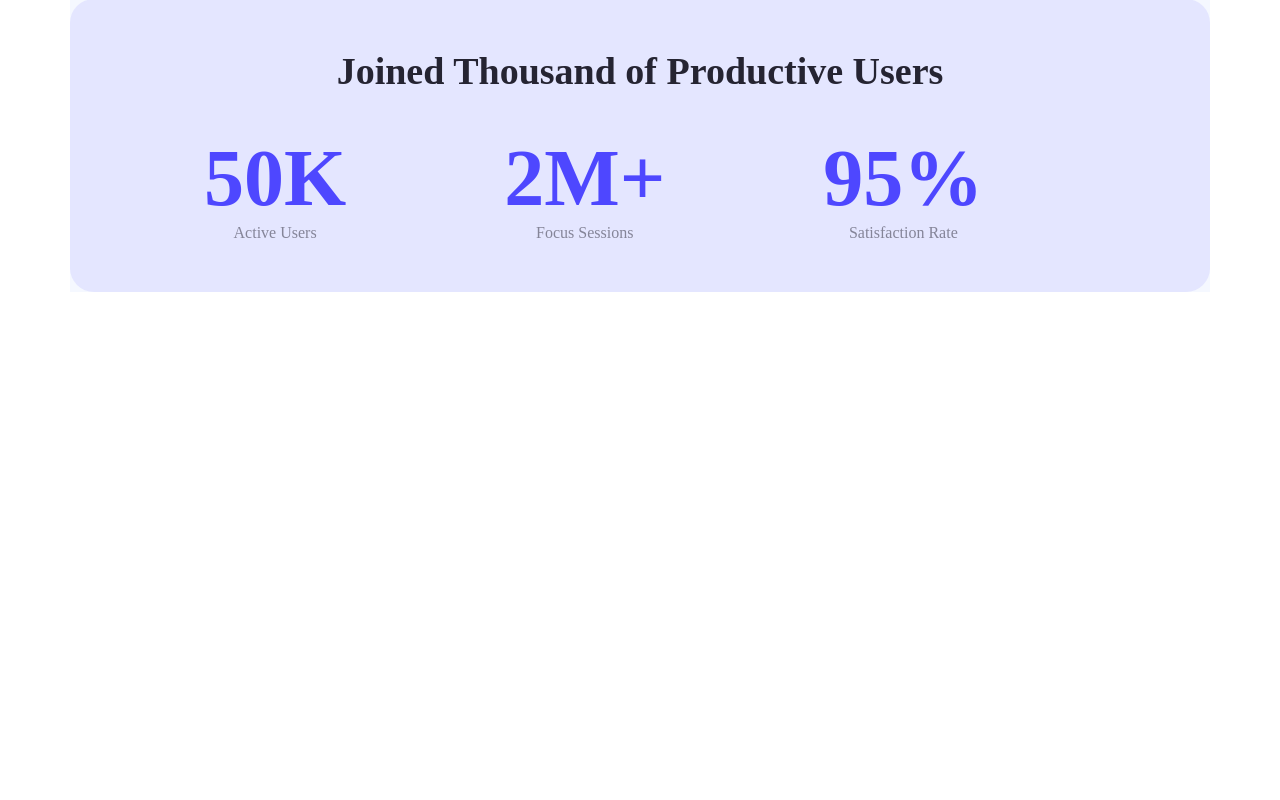
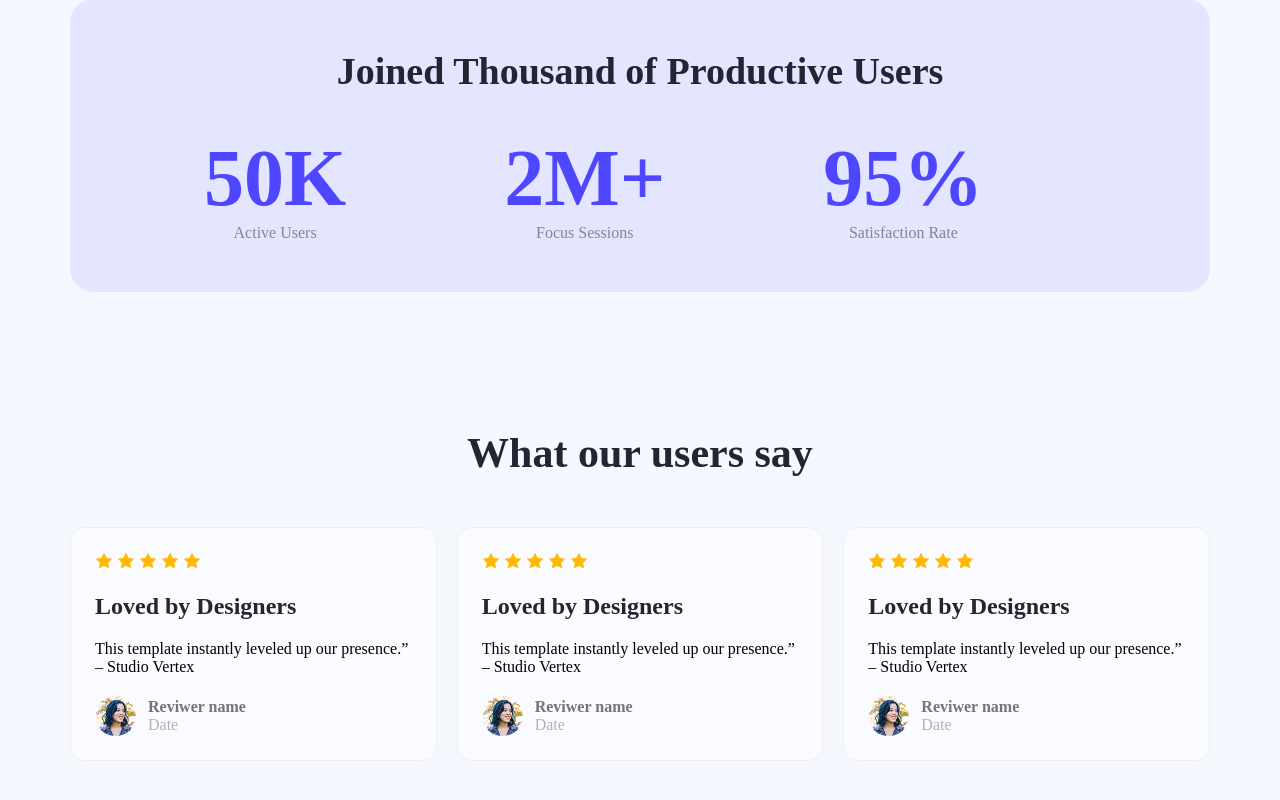
Before and after one commit to rakibhassannayem/a1-webflow-agencies-, a plain HTML site: page index.html in a window 1280 px wide. Shown: the part 1256-2056 px from the top of the page. Before the commit the page ends 1685 px from the top, so only its background shows below. Drawn offline with Linux system fonts and the light colour scheme.

Commit message:
review done

```diff
--- a/index.html
+++ b/index.html
@@ -45,6 +45,65 @@
         </div>
       </div>
     </section>
+    <section class="review">
+      <h2 class="text-primary">What our users say</h2>
+      <div class="cards">
+        <div class="card">
+          <div class="stars">
+            <img src="images/icon-star.png" alt="">
+            <img src="images/icon-star.png" alt="">
+            <img src="images/icon-star.png" alt="">
+            <img src="images/icon-star.png" alt="">
+            <img src="images/icon-star.png" alt="">
+          </div>
+          <h4>Loved by Designers</h4>
+          <p>This template instantly leveled up our presence.” – Studio Vertex</p>
+          <div class="reviwer">
+            <img src="images/avatar.png" alt="">
+            <div class="name-date">
+              <strong>Reviwer name</strong>
+              <p>Date</p>
+            </div>
+          </div>
+        </div>
+        <div class="card">
+          <div class="stars">
+            <img src="images/icon-star.png" alt="">
+            <img src="images/icon-star.png" alt="">
+            <img src="images/icon-star.png" alt="">
+            <img src="images/icon-star.png" alt="">
+            <img src="images/icon-star.png" alt="">
+          </div>
+          <h4>Loved by Designers</h4>
+          <p>This template instantly leveled up our presence.” – Studio Vertex</p>
+          <div class="reviwer">
+            <img src="images/avatar.png" alt="">
+            <div class="name-date">
+              <strong>Reviwer name</strong>
+              <p>Date</p>
+            </div>
+          </div>
+        </div>
+        <div class="card">
+          <div class="stars">
+            <img src="images/icon-star.png" alt="">
+            <img src="images/icon-star.png" alt="">
+            <img src="images/icon-star.png" alt="">
+            <img src="images/icon-star.png" alt="">
+            <img src="images/icon-star.png" alt="">
+          </div>
+          <h4>Loved by Designers</h4>
+          <p>This template instantly leveled up our presence.” – Studio Vertex</p>
+          <div class="reviwer">
+            <img src="images/avatar.png" alt="">
+            <div class="name-date">
+              <strong>Reviwer name</strong>
+              <p>Date</p>
+            </div>
+          </div>
+        </div>
+      </div>
+    </section>
   </main>
   <footer>
 
--- a/style.css
+++ b/style.css
@@ -26,6 +26,9 @@
 *{
   margin: 0;
   padding: 0;
+}
+body{
+  background-color: #F5F8FF;
 }
 /* header */
 header{
@@ -62,20 +65,21 @@ main{
   margin: 0 auto;
   margin-top: 130px;
   margin-bottom: 130px;
-  background-color: #F5F8FF;
 }
 
 /* action */
 .action{
   display: flex;
   align-items: center;
-  justify-content: space-around;
+  justify-content: space-between;
+
   margin-bottom: 116px;
 }
-.left{
+/* prob: gapping*/
+.action-left{
   display: flex;
   flex-direction: column;
-  align-items: center;
+  gap: 23px;
 }
 .left h1{
   font-size: 42px;
@@ -84,7 +88,6 @@ main{
 }
 .left p{
   font-size: 24px;
-  text-align: center;
 }
 .action img{
   border-radius: 48px;
@@ -120,3 +123,48 @@ main{
 .counts p{
   color: rgba(37, 36, 50, 0.5)
 }
+
+/* review */
+.review{
+  display: flex;
+  flex-direction: column;
+  gap: 50px;
+  margin-bottom: 137px;
+  align-items: center;
+  justify-content: space-around;
+}
+.review h2{
+  font-size: 42px;
+  font-weight: bold;
+}
+.cards{
+  display: flex;
+  gap: 20px;
+}
+.card{
+  background-color: rgba(255, 255, 255, 0.5);
+  border: 1px solid #F2EDED;
+  border-radius: 14px;
+  padding: 24px;
+  display: flex;
+  flex-direction: column;
+  gap: 20px;
+}
+.card h4{
+  color:#252432;
+  font-size: 24px;
+}
+.reviwer{
+  display: flex;
+  gap: 12px;
+  align-items: center;
+}
+.reviwer img{
+  border-radius: 50%;
+}
+.reviwer strong{
+  color: #757575;
+}
+.reviwer p{
+  color: #B3B3B3;
+}
```
